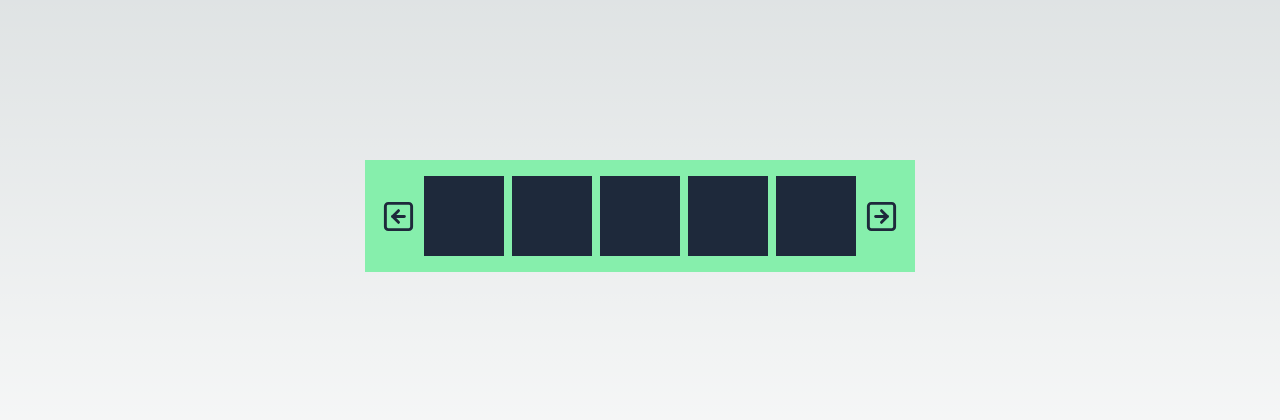
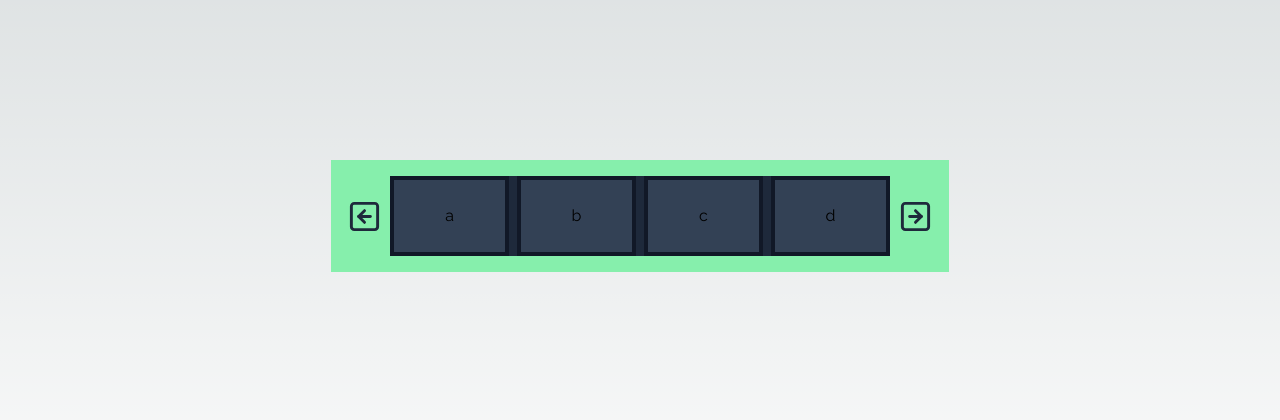
Before and after one commit to booi-dev/shokesu, a Next.js app: page /swiper in a window 1280 px wide. Shown: the part 184-604 px from the top of the page. Built offline with nearby package versions, Linux system fonts and the light colour scheme.

Commit message:
Create swiping logic

```diff
--- a/src/app/swiper/Segment.tsx
+++ b/src/app/swiper/Segment.tsx
@@ -2,6 +2,7 @@
 
 import { splitArrayIntoChunks } from "@/utils/helpers";
 import { ArrowLeftSquare, ArrowRightSquare } from "lucide-react";
+import { useState } from "react";
 import Button from "../components/ui/Button";
 
 const listConfig = [
@@ -27,23 +28,62 @@ const listConfig = [
   "t",
 ];
 
-const splittedArr = splitArrayIntoChunks(listConfig, 4);
+const Segment = () => {
+  const [activeIdx, setActiveIdx] = useState(0);
 
-const handleNext = () => {
-  console.log("next");
-};
+  const chunksNumber = 4;
 
-const Segment = () => {
+  const splittedArr = splitArrayIntoChunks(listConfig, chunksNumber);
+
+  const arrLength = listConfig.length;
+  const splittedArrLength = splittedArr.length;
+
+  const handleNext = () => {
+    setActiveIdx((prev) => {
+      const updateIdx = (prev += 100);
+      console.log("next", updateIdx, activeIdx, prev);
+
+      if (updateIdx > chunksNumber * 100) return chunksNumber * 100;
+      return updateIdx;
+    });
+  };
+
+  const handlePrev = () => {
+    setActiveIdx((prev) => {
+      const updateIdx = (prev -= 100);
+      console.log("prev", updateIdx, activeIdx, prev);
+
+      if (updateIdx < 0) return 0;
+      return updateIdx;
+    });
+  };
+
   return (
     <div className="flex gap-2 bg-green-300 p-4 items-center">
-      <Button>
+      <Button onClick={handlePrev}>
         <ArrowLeftSquare color="rgb(30 41 59)" size={35} />
       </Button>
 
-      {splittedArr.map((item, idx) => (
-        <div key={idx} className="h-20 w-20 bg-slate-800"></div>
-      ))}
-
+      <div className="w-[500px] flex items-center overflow-hidden">
+        {splittedArr.map((item, idx) => (
+          <div
+            key={idx}
+            className="h-20 w-full shrink-0 bg-slate-800 flex gap-2 transition-all duration-300"
+            style={{
+              transform: `translateX(-${activeIdx}%)`,
+            }}
+          >
+            {item.map((i) => (
+              <div
+                key={i}
+                className="p-4 w-1/4 border-4 border-gray-900 bg-slate-700 flex items-center justify-center"
+              >
+                {i}
+              </div>
+            ))}
+          </div>
+        ))}
+      </div>
       <Button onClick={handleNext}>
         <ArrowRightSquare color="rgb(30 41 59)" size={35} />
       </Button>
```
